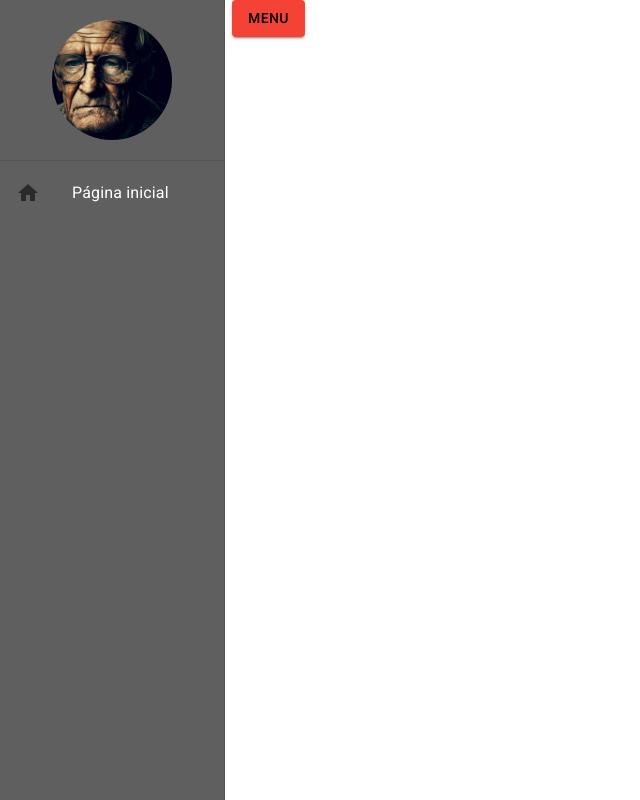
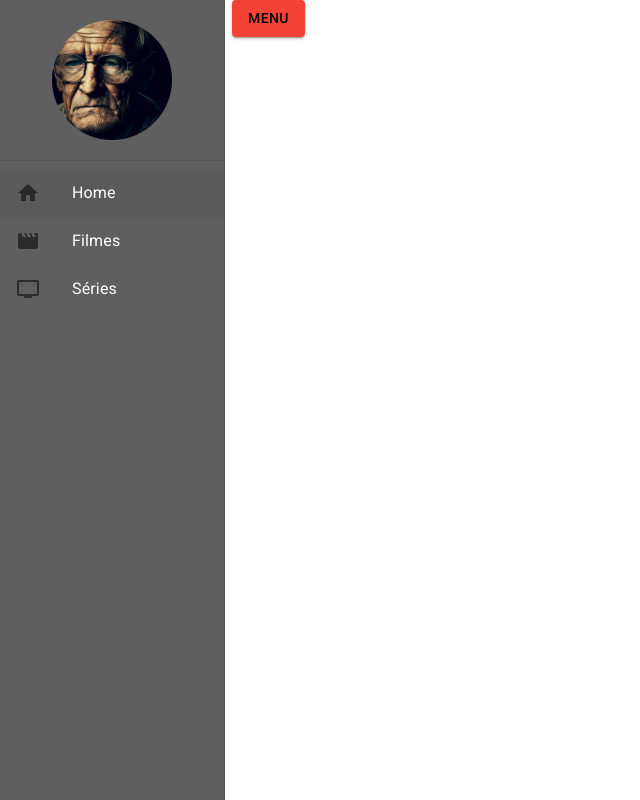
Before and after one commit to ValterGoes/check-movies-and-series, a React (Create React App) app: page / in a window 1280 px wide. Shown: the whole page, without its empty margins (0-640 px from the left). Built offline with nearby package versions, Linux system fonts and the light colour scheme.

Commit message:
feat: Configurando as opções de menu no Drawer

```diff
--- a/src/routes/index.tsx
+++ b/src/routes/index.tsx
@@ -1,16 +1,29 @@
 import { Button } from '@mui/material';
 import { Routes, Route, Navigate} from 'react-router-dom';
 import { useDrawerContext } from '../shared/contexts';
+import { useEffect } from 'react';
+
+
 
 export const AppRoutes = () => {
-    const {toggleDrawerOpen} = useDrawerContext();
+    const {toggleDrawerOpen, setDrawerOptions} = useDrawerContext();
 
+    useEffect (() => {
+        setDrawerOptions([
+            // links do menu lateral
+            {label: 'Home', icon: 'home', path: '/'},
+            {label: 'Filmes', icon: 'movie', path: '/filmes'},
+            {label: 'Séries', icon: 'tv', path: '/series'},
+
+        ]);
+    }, []);
 
     return (
         <Routes>
+            {/* rota home */}
             <Route path="/" element={<Button variant='contained' color='secondary' onClick={toggleDrawerOpen}>Menu</Button>} />
-
-
+            <Route path="/filmes" element={<h1>Filmes</h1>} />
+            <Route path="/series" element={<h1>Séries</h1>} />
 
             {/* redireciona para a rota /Home caso o usuário digite uma rota inválida */}
             <Route path="*" element={<Navigate to="/"/>} />
--- a/src/shared/components/menu-lateral/MenuLateral.tsx
+++ b/src/shared/components/menu-lateral/MenuLateral.tsx
@@ -2,17 +2,60 @@
 import { Box } from '@mui/system';
 import React from 'react';
 import { useDrawerContext } from '../../contexts';
+import { useMatch, useNavigate, useResolvedPath } from 'react-router-dom';
 
+//faz a tipagem das opções do menu lateral
+interface IListItemLinkProps {
+    label: string;
+    icon: string;
+    to: string;
+    onClick: (() => void) | undefined;
+}
+
+//cria o componente
+const ListItemLink: React.FC<IListItemLinkProps> = ({ to, icon, label, onClick}) => {
+    //navega para a rota
+    const navigate = useNavigate();
+
+    // pega o caminho da rota
+    const resolvedPath = useResolvedPath(to);
+    // verifica se o caminho da rota é o mesmo que o caminho atual da página
+    const match = useMatch({path: resolvedPath.pathname, end: false});
+
+    //função que executa ao clicar no link
+    const handleClick = () => {
+        navigate(to);
+        //verifica se onClick existe, se sim, executa
+        onClick?.();
+    };
+
+
+    return (
+        // verifica se o link está selecionado
+        <ListItemButton selected={ !!match } onClick={handleClick}>
+            <ListItemIcon>
+                <Icon>{icon}</Icon>
+            </ListItemIcon>
+            <ListItemText primary={label} />
+        </ListItemButton>
+
+    );
+};
+
+//faz a tipagem das props do componente
 interface IMenuLateralProps {
     children: React.ReactNode;
 }
 
+
+//cria o componente
 export const MenuLateral: React.FC<IMenuLateralProps> = ({ children }) => {
     const theme = useTheme();
+    //verifica se a largura da tela é menor que 600px
     const smDown = useMediaQuery(theme.breakpoints.down('sm'));
 
     // controla o estado do menu lateral
-    const { isDrawerOpen, toggleDrawerOpen } = useDrawerContext();
+    const { isDrawerOpen, toggleDrawerOpen, drawerOptions } = useDrawerContext();
 
     return (
         <>
@@ -30,12 +73,15 @@
                     {/* menu */}
                     <Box flex={1}>
                         <List component='nav'>
-                            <ListItemButton>
-                                <ListItemIcon>
-                                    <Icon>home</Icon>
-                                </ListItemIcon>
-                                <ListItemText primary='Página inicial' />
-                            </ListItemButton>
+                            {drawerOptions.map( drawerOption => (
+                                <ListItemLink
+                                    key={drawerOption.path}
+                                    icon={drawerOption.icon}
+                                    to={drawerOption.path}
+                                    label={drawerOption.label}
+                                    onClick={smDown ? toggleDrawerOpen : undefined}
+                                />
+                            ))}
                         </List>
 
                     </Box>
--- a/src/shared/contexts/DrawerContext.tsx
+++ b/src/shared/contexts/DrawerContext.tsx
@@ -1,31 +1,55 @@
 import { createContext, useCallback, useContext, useState} from 'react';
 
 
+//faz a tipagem das opções do menu lateral
+interface IDrawerOptions {
+    icon: string;
+    path: string;
+    label: string;
+}
+
+//faz a tipagem do contexto
 interface IDrawerContextData {
    isDrawerOpen: boolean;
+   drawerOptions: IDrawerOptions[];
    toggleDrawerOpen: () => void;
+   setDrawerOptions: (newDrawerOptions: IDrawerOptions[]) => void;
 }
 
+//faz a tipagem das props do provider
 interface IDrawerProviderProps {
     children: React.ReactNode;
 }
 
+//cria o contexto
 const DrawerContext = createContext({} as IDrawerContextData);
 
+//cria o hook
 export const useDrawerContext = () => {
     return useContext(DrawerContext);
 
 };
 
+//cria o provider
 export const DrawerProvider: React.FC<IDrawerProviderProps> = ({children}) => {
+    //cria os estados
     const [ isDrawerOpen, setIsDrawerOpen] = useState(false);
+    //cria o estado que armazena as opções do menu lateral
+    const [ drawerOptions, setDrawerOptions] = useState<IDrawerOptions[]>([]);
 
+    //função que abre e fecha o menu lateral
     const toggleDrawerOpen = useCallback(() => {
-        setIsDrawerOpen(oldDrawerOpen => !oldDrawerOpen);
+        setIsDrawerOpen (oldDrawerOpen => !oldDrawerOpen);
+    }, []);
+
+    //função que altera as opções do menu lateral
+    const handleSetDrawerOptions = useCallback((newDrawerOptions: IDrawerOptions[]) => {
+        setDrawerOptions(newDrawerOptions);
     }, []);
 
     return (
-        <DrawerContext.Provider value={{ isDrawerOpen, toggleDrawerOpen}}>
+        //passa o valor do contexto
+        <DrawerContext.Provider value={{ isDrawerOpen, drawerOptions, toggleDrawerOpen, setDrawerOptions: handleSetDrawerOptions}}>
             {children}
         </DrawerContext.Provider>
     );
```
